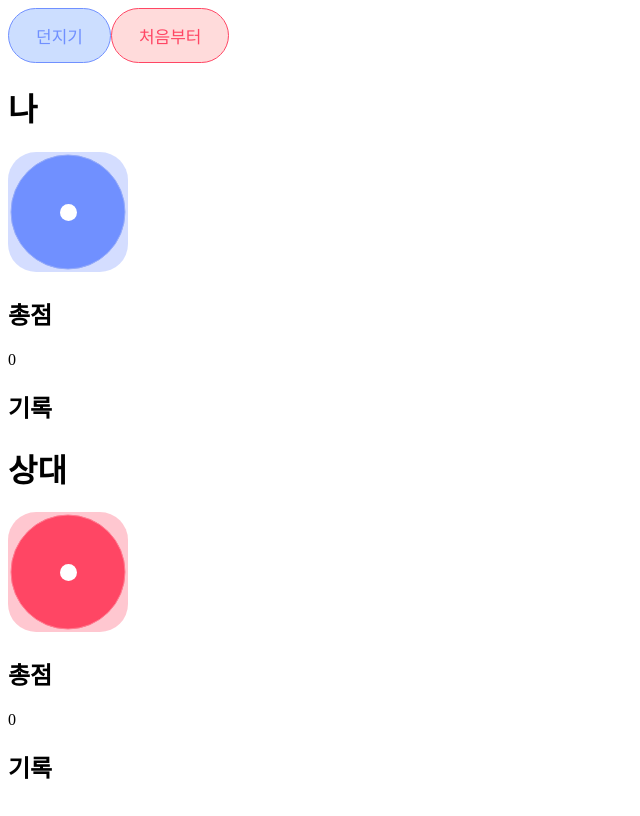
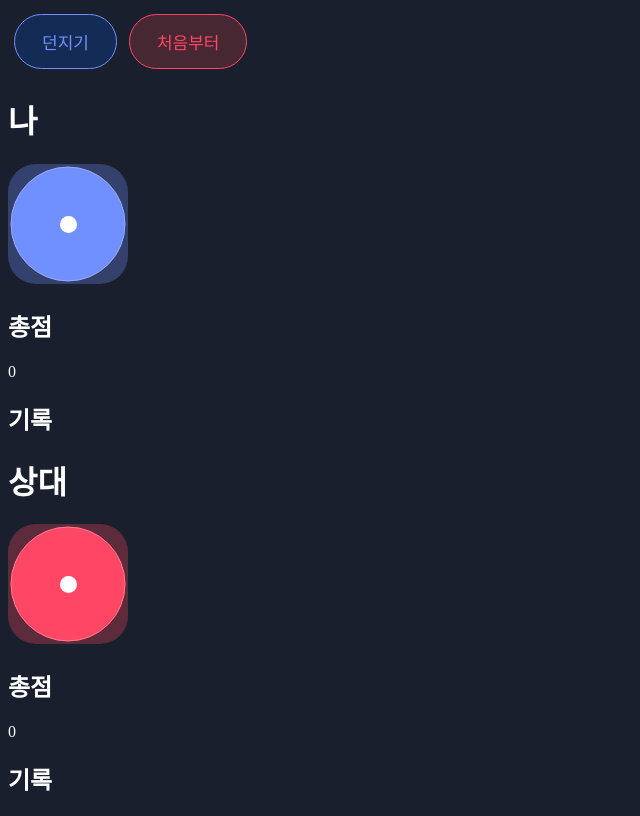
Before and after one commit to yb3143/yubin, a React (Create React App) app: page / in a window 1280 px wide. Shown: the whole page, without its empty margins (0-640 px from the left). Built offline with nearby package versions, Linux system fonts and the light colour scheme.

Commit message:
css 적용하기

```diff
--- /dev/null
+++ b/src/App.css
@@ -0,0 +1,3 @@
+.App .App-button {
+    margin: 6px;
+}
--- a/src/App.js
+++ b/src/App.js
@@ -1,6 +1,7 @@
 import {useState} from 'react';
 import Board from './Board';
 import Button from './Button';
+import './App.css'
 
 function random(n) {
     return Math.ceil(Math.random() * n);
@@ -29,9 +30,11 @@ function App() {
     };
 
     return (
-        <div>
-            <Button color='blue' onClick={handleRollClick}>던지기</Button>
-            <Button color='red' onClick={handleClearClick}>처음부터</Button>
+        <div className='App'>
+            <div>
+                <Button className='App-button' color='blue' onClick={handleRollClick}>던지기</Button>
+                <Button className='App-button' color='red' onClick={handleClearClick}>처음부터</Button>
+            </div>
             <div>
                 <Board name="나" color="blue" gameHistory={myHistory}/>
                 <Board name="상대" color="red" gameHistory={otherHistory}/>
--- /dev/null
+++ b/src/Button.css
@@ -0,0 +1,19 @@
+.Button {
+    padding: 14px 27px;
+    border-radius: 9999px;
+    outline: none;
+    font-size: 17px;
+    cursor: pointer;
+  }
+
+  .Button.blue {
+    border: solid 1px #7090ff;
+    color: #7090ff;
+    background-color: rgba(0, 89, 255, 0.2);
+  }
+
+  .Button.red {
+    border: solid 1px #ff4664;
+    color: #ff4664;
+    background-color: rgba(255, 78, 78, 0.2);
+  }
--- a/src/Button.js
+++ b/src/Button.js
@@ -1,28 +1,13 @@
-const baseButtonStyle = {
-    padding: '14px 27px',
-    outline: 'none',
-    cursor: 'pointer',
-    borderRadius: '9999px',
-    fontSize: '17px',
-  };
+import './Button.css'
 
-  const blueButtonStyle = {
-    ...baseButtonStyle,
-    border: 'solid 1px #7090ff',
-    color: '#7090ff',
-    backgroundColor: 'rgba(0, 89, 255, 0.2)',
-  };
-
-  const redButtonStyle = {
-    ...baseButtonStyle,
-    border: 'solid 1px #ff4664',
-    color: '#ff4664',
-    backgroundColor: 'rgba(255, 78, 78, 0.2)',
-  };
-
-function Button({children, onClick, color}) {
-    const style = color ==='red' ? redButtonStyle : blueButtonStyle
-    return (<button style={style} onClick={onClick}>{children}</button>)
+function Button({
+    children,
+    onClick,
+    color = 'blue',
+    className = ''
+}) {
+    const classNames = `Button ${color} ${className}`
+    return (<button className={classNames} onClick={onClick}>{children}</button>)
 }
 
 export default Button;
--- /dev/null
+++ b/src/index.css
@@ -0,0 +1,4 @@
+body {
+    background-color: #191f2c;
+    color: white;
+}
--- a/src/index.js
+++ b/src/index.js
@@ -1,4 +1,5 @@
 import ReactDOM from 'react-dom';
 import App from './App'
+import './index.css'; // => head 태그 안에 style 태그 자동으로 작성
 
 ReactDOM.render(<App />, document.getElementById('root'));
```
